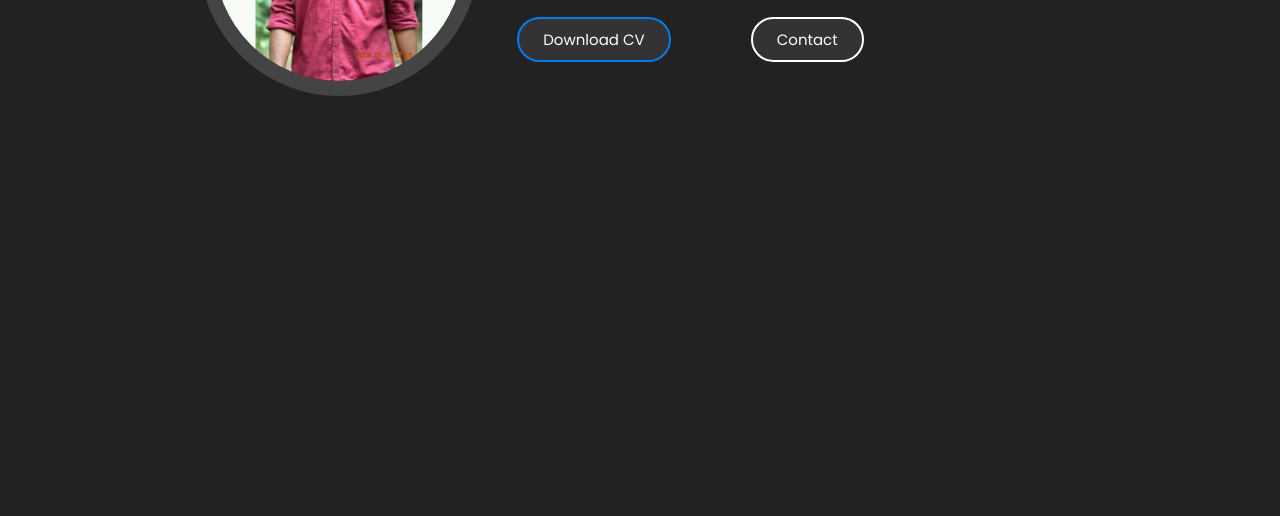
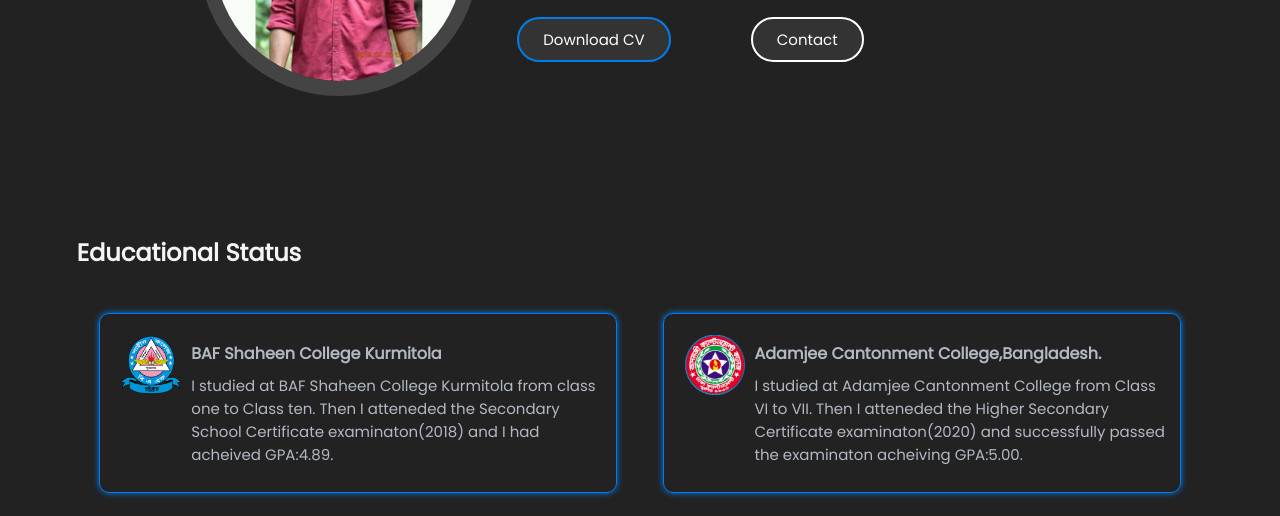
Before and after one commit to jayeen28/practice-project, a plain HTML site: page index.html in a window 1280 px wide. Shown: the part 297-813 px from the top of the page. Drawn offline with Linux system fonts and the light colour scheme.

Commit message:
educational status done

```diff
--- a/index.html
+++ b/index.html
@@ -34,5 +34,31 @@
             </div>
         </div>
     </header>
+    <!-- header section end-->
+    <section class="edu-status">
+        <div class="container">
+            <h1 class="edu-head">Educational Status</h1>
+            <div class="edu-boxes d-flex">
+               <div class="school d-flex">
+                   <div class="sc-icon">
+                       <img src="images/shaheen.png" alt="shaheen">
+                   </div>
+                   <div class="sc-desc">
+                       <h3>BAF Shaheen College Kurmitola</h3>
+                       <p>I studied at BAF Shaheen College Kurmitola from class one to Class ten. Then I atteneded the Secondary School Certificate examinaton(2018) and I had acheived GPA:4.89.</p>
+                   </div>
+               </div>
+               <div class="college d-flex">
+                <div class="sc-icon">
+                    <img src="images/adamjee.png" alt="adamjee">
+                </div>
+                <div class="sc-desc">
+                    <h3>Adamjee Cantonment College,Bangladesh.</h3>
+                    <p>I studied at Adamjee Cantonment College from Class VI to VII. Then I atteneded the Higher Secondary Certificate examinaton(2020) and successfully passed the examinaton acheiving GPA:5.00.</p>
+                </div>
+               </div>
+            </div>
+        </div>
+    </section>
 </body>
 </html>
--- a/style.css
+++ b/style.css
@@ -4,14 +4,12 @@ body{
     font-family: poppins;
     color: whitesmoke;
 }
-
 h3,p{
     color: #B3B9C4;
 }
 .container{
     padding: 0 6%;
 }
-
 .d-flex{
     display: flex;
 }
@@ -25,7 +23,6 @@ h3,p{
     border-radius: 100%;
     border: 15px solid #444444;
 }
-
 .head-desc h3 {
     font-weight: 500;
     font-size: 16px;
@@ -34,7 +31,6 @@ h3,p{
 .head-desc {
     padding: 10% 10% 10% 1%;
 }
-
 .head-desc p {
     width: 95%;
     font-size: 15px;
@@ -53,7 +49,6 @@ h3,p{
 .f-button a {
     border: 2px solid #007CED;
 }
-
 .s-button {
     width: 60%;
 }
@@ -70,3 +65,32 @@ h3,p{
     font-size: 15px;
     font-weight: 500;
 }
+/**header section css end**/
+.sc-desc p {
+    font-size: 15px;
+    font-weight: 400;
+}
+.sc-desc h3 {
+    font-size: 16px;
+}
+.sc-icon img {
+    width: 60px;
+}
+.school, .college {
+    width: 46%;
+    margin: 4%;
+}
+.sc-desc p {
+    margin-top: -8px;
+}
+.school, .college {
+    width: 46%;
+    padding: 1%;
+    margin: 2%;
+    box-shadow: 0px 0px 6px 0px #007ced;
+    border-radius: 10px;
+    border: 1px solid #007ced;
+}
+.sc-icon {
+    padding: 2%;
+}
```
Also changed, not shown: images/adamjee.png (added), images/shaheen.png (added).
